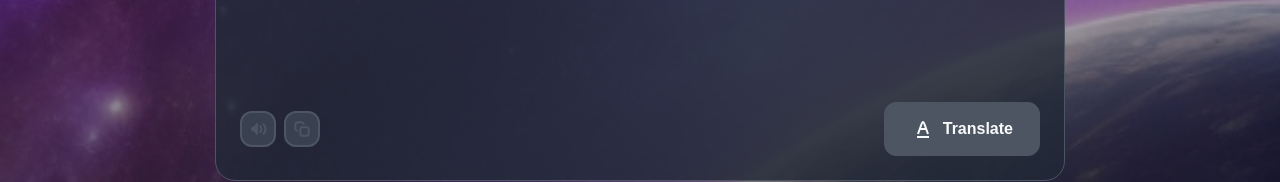
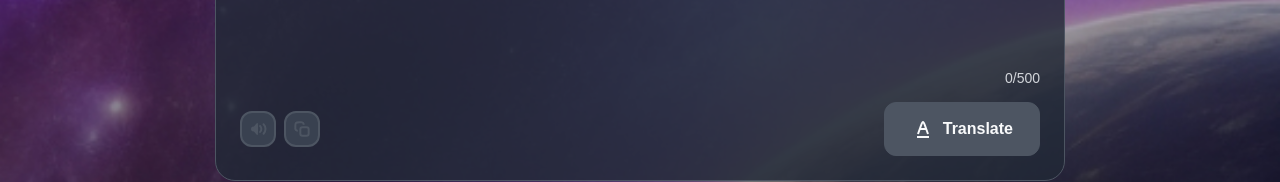
Before and after one commit to thiago-thomas/translate-app, a React (Vite) app: page / in a window 1280 px wide. Shown: the part 265-447 px from the top of the page. Built offline with nearby package versions, Linux system fonts and the light colour scheme.

Commit message:
feat: translating text character count

```diff
--- a/src/App.css
+++ b/src/App.css
@@ -165,6 +165,15 @@ main {
 
 }
 
+.translator__character-count {
+  font-size: 0.875rem;
+  color: var(--gray-light);
+  margin-top: 4px;
+
+  display: flex;
+  justify-content: flex-end;
+}
+
 .translator__source-options-translate{
   button {
     font-size: 1rem;
--- a/src/App.tsx
+++ b/src/App.tsx
@@ -178,6 +178,11 @@ function App() {
               value={translatingText}
               maxLength={500}
             ></textarea>
+            <div className="translator__character-count">
+              <span>
+                {translatingText.length}/500
+              </span>
+            </div>
             <div className="translator__source-options">
               <div className="translator__source-options-left">
                 <button
```
